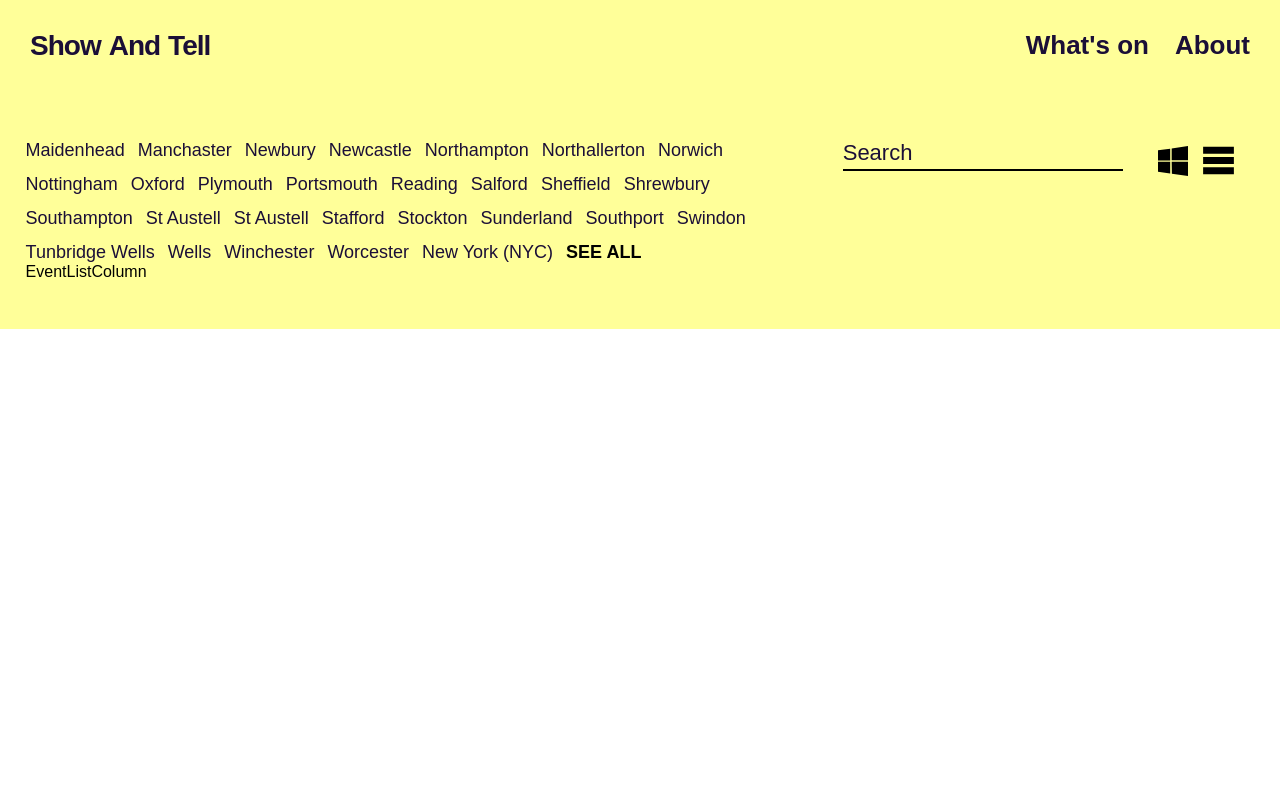
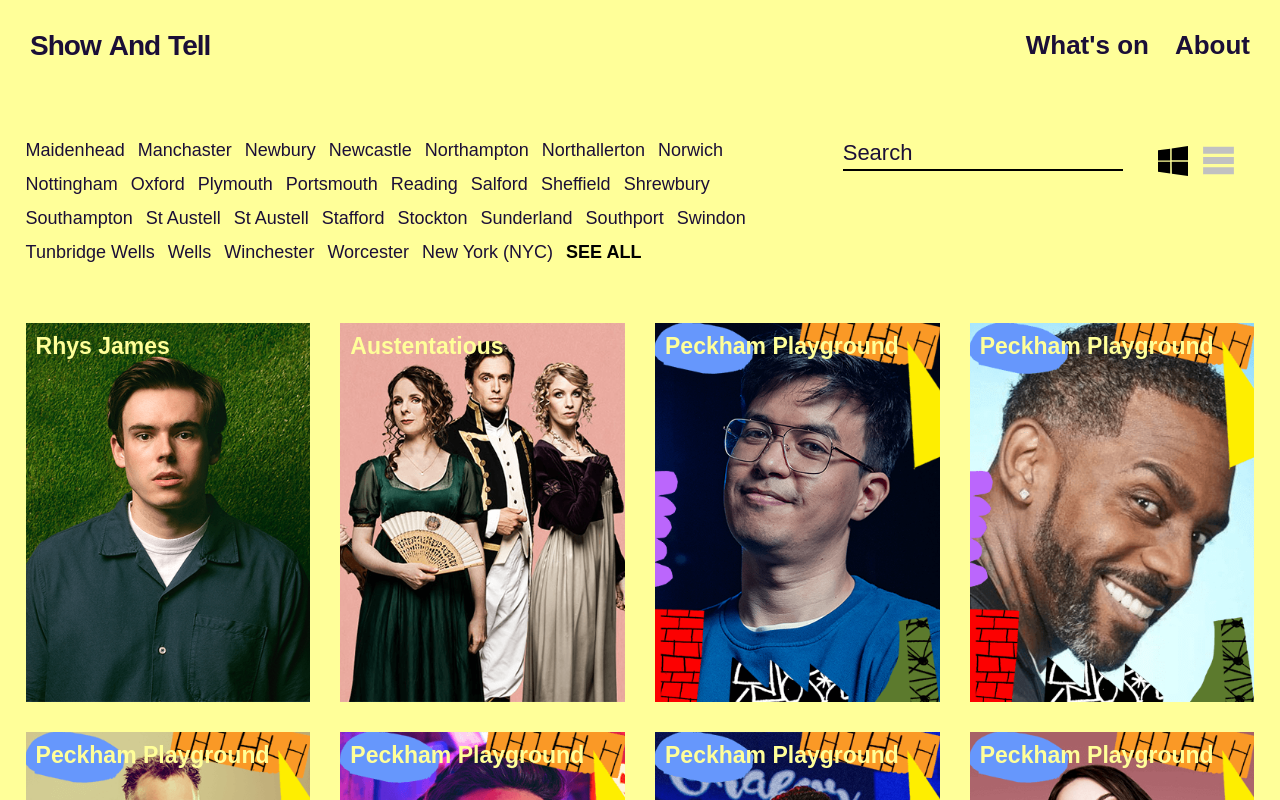
Before and after one commit to eduarf/show-and-tell, a React (Vite) app: page /events in a window 1280 px wide. Shown: the top 800 px of the page. Built offline with nearby package versions, Linux system fonts and the light colour scheme; a web font is replaced by a local one.

Commit message:
EventListColumn

```diff
--- a/data.js
+++ b/data.js
@@ -27,8 +27,8 @@ export const eventsItemsDetails = [
     date: "30.09.23",
     locality: "Theatre Severn",
     city: "Shrewbury",
-    photoNormal: './src/assets/phys.png',
-    photoSmall: './src/assets/phys-small.png',
+    photoNormal: './src/assets/rhys.png',
+    photoSmall: './src/assets/rhys-small.png',
   },
   {
     id: nanoid(),
@@ -87,8 +87,8 @@ export const eventsItemsDetails = [
     date: "07.10.23",
     locality: "Copeland Park, Peckham",
     city: "London",
-    photoNormal: './src/assets/kalechi.png',
-    photoSmall: './src/assets/kalechi-small.png',
+    photoNormal: './src/assets/kelechi.png',
+    photoSmall: './src/assets/kelechi-small.png',
   },
   {
     id: nanoid(),
@@ -97,8 +97,8 @@ export const eventsItemsDetails = [
     date: "07.10.23",
     locality: "The Fire Station",
     city: "Sunderland",
-    photoNormal: './src/assets/phys.png',
-    photoSmall: './src/assets/phys-small.png',
+    photoNormal: './src/assets/rhys.png',
+    photoSmall: './src/assets/rhys-small.png',
   },
   {
     id: nanoid(),
@@ -167,8 +167,8 @@ export const eventsItemsDetails = [
     date: "12.10.23",
     locality: "The Old Rep Theatre",
     city: "Birmingham",
-    photoNormal: './src/assets/phys.png',
-    photoSmall: './src/assets/phys-small.png',
+    photoNormal: './src/assets/rhys.png',
+    photoSmall: './src/assets/rhys-small.png',
   },
   {
     id: nanoid(),
@@ -217,8 +217,8 @@ export const eventsItemsDetails = [
     date: "21.10.23",
     locality: "Arts Centre",
     city: "Swindon",
-    photoNormal: './src/assets/phys.png',
-    photoSmall: './src/assets/phys-small.png',
+    photoNormal: './src/assets/rhys.png',
+    photoSmall: './src/assets/rhys-small.png',
   },
   {
     id: nanoid(),
@@ -257,8 +257,8 @@ export const eventsItemsDetails = [
     date: "25.10.23",
     locality: "Guildhall",
     city: "Gloucester",
-    photoNormal: './src/assets/phys.png',
-    photoSmall: './src/assets/phys-small.png',
+    photoNormal: './src/assets/rhys.png',
+    photoSmall: './src/assets/rhys-small.png',
   },
   {
     id: nanoid(),
@@ -267,8 +267,8 @@ export const eventsItemsDetails = [
     date: "26.10.23",
     locality: "Huntingdon Hall",
     city: "Worcester",
-    photoNormal: './src/assets/phys.png',
-    photoSmall: './src/assets/phys-small.png',
+    photoNormal: './src/assets/rhys.png',
+    photoSmall: './src/assets/rhys-small.png',
   },
   {
     id: nanoid(),
@@ -337,8 +337,8 @@ export const eventsItemsDetails = [
     date: "04.11.23",
     locality: "The Lights",
     city: "Andover",
-    photoNormal: './src/assets/phys.png',
-    photoSmall: './src/assets/phys-small.png',
+    photoNormal: './src/assets/rhys.png',
+    photoSmall: './src/assets/rhys-small.png',
   },
   {
     id: nanoid(),
@@ -357,8 +357,8 @@ export const eventsItemsDetails = [
     date: "09.11.23",
     locality: "The Dukes",
     city: "Lancaster",
-    photoNormal: './src/assets/phys.png',
-    photoSmall: './src/assets/phys-small.png',
+    photoNormal: './src/assets/rhys.png',
+    photoSmall: './src/assets/rhys-small.png',
   },
   {
     id: nanoid(),
@@ -377,8 +377,8 @@ export const eventsItemsDetails = [
     date: "13.11.23",
     locality: "Soho Theatre",
     city: "London",
-    photoNormal: './src/assets/micheal-akadiri.png',
-    photoSmall: './src/assets/micheal-akadiri-small.png',
+    photoNormal: './src/assets/michael-akadiri.png',
+    photoSmall: './src/assets/michael-akadiri-small.png',
   },
   {
     id: nanoid(),
@@ -427,8 +427,8 @@ export const eventsItemsDetails = [
     date: "16.11.23",
     locality: "MAST Studio",
     city: "Southampton",
-    photoNormal: './src/assets/phys.png',
-    photoSmall: './src/assets/phys-small.png',
+    photoNormal: './src/assets/rhys.png',
+    photoSmall: './src/assets/rhys-small.png',
   },
   {
     id: nanoid(),
@@ -477,8 +477,8 @@ export const eventsItemsDetails = [
     date: "25.11.23",
     locality: "Royal & Derngate",
     city: "Northampton",
-    photoNormal: './src/assets/phys.png',
-    photoSmall: './src/assets/phys-small.png',
+    photoNormal: './src/assets/rhys.png',
+    photoSmall: './src/assets/rhys-small.png',
   },
   {
     id: nanoid(),
@@ -497,8 +497,8 @@ export const eventsItemsDetails = [
     date: "29.11.23",
     locality: "Liberty Hall",
     city: "Dublin",
-    photoNormal: './src/assets/phys.png',
-    photoSmall: './src/assets/phys-small.png',
+    photoNormal: './src/assets/rhys.png',
+    photoSmall: './src/assets/rhys-small.png',
   },
   {
     id: nanoid(),
@@ -507,8 +507,8 @@ export const eventsItemsDetails = [
     date: "30.11.23",
     locality: "Limelight",
     city: "Belfast",
-    photoNormal: './src/assets/phys.png',
-    photoSmall: './src/assets/phys-small.png',
+    photoNormal: './src/assets/rhys.png',
+    photoSmall: './src/assets/rhys-small.png',
   },
   {
     id: nanoid(),
@@ -517,8 +517,8 @@ export const eventsItemsDetails = [
     date: "03.12.23",
     locality: "Corn Exchange",
     city: "Brighton",
-    photoNormal: './src/assets/phys.png',
-    photoSmall: './src/assets/phys-small.png',
+    photoNormal: './src/assets/rhys.png',
+    photoSmall: './src/assets/rhys-small.png',
   },
   {
     id: nanoid(),
--- a/src/components/event-lists/eventListColumn/EventListColumn.jsx
+++ b/src/components/event-lists/eventListColumn/EventListColumn.jsx
@@ -1,4 +1,52 @@
+import styled from "styled-components";
 import { eventsItemsDetails } from "../../../../data";
+
+const StyledEventListColumn = styled.div`
+    display: grid;
+    grid-template-columns: repeat(4, minmax(0, 1fr));
+    gap: 3rem;
+    margin-top: 6rem;
+`;
+const StyledEventCard = styled.div`
+    position: relative;
+    cursor: pointer;
+    background-color: var(--color-green);
+    overflow: hidden;
+`;
+const StyledCardTitleContainer = styled.div`
+    position: absolute;
+    width: 100%;
+    margin: 1rem;
+`;
+const StyledCardHeading = styled.h3`
+    font-weight: 700;
+    color: var(--color-primary);
+    font-size: 2.3rem;
+    position: relative;
+    z-index: 4;
+`;
+const StyledDescription = styled.h3`
+    font-weight: 700;
+    color: var(--color-primary);
+    width: 70%;
+    font-size: 2.2rem;
+    margin-top: .5rem;
+`;
+const StyledCardImgContainer = styled.div`
+transition: all .3s ease-in-out;
+height: 100%;
+width: 100%;
+position: relative;
+z-index: 3;
+    &:hover {
+        transform: translate(50%, 15%) rotate(-30deg);
+    }
+`;
+const StyledCardImg = styled.img`
+    object-fit: cover;
+    height: 100%;
+    width: 100%;
+`;
 
 const EventListColumn = () => {
   const uniqueItems = {};
@@ -14,7 +62,25 @@ const EventListColumn = () => {
 
   console.log(uniqueItemsArray);
 
-  return <div>EventListColumn</div>;
+  return (
+    <StyledEventListColumn>
+      {uniqueItemsArray.map((item) => {
+        return (
+          <StyledEventCard key={item.id}>
+            <StyledCardTitleContainer>
+              <StyledCardHeading>
+                {item.group}
+              </StyledCardHeading>
+              <StyledDescription>{item.gamesName}</StyledDescription>
+            </StyledCardTitleContainer>
+            <StyledCardImgContainer>
+                <StyledCardImg src={item.photoNormal} />
+            </StyledCardImgContainer>
+          </StyledEventCard>
+        );
+      })}
+    </StyledEventListColumn>
+  );
 };
 
 export default EventListColumn;
--- a/src/pages/whats-on/WhatsOn.jsx
+++ b/src/pages/whats-on/WhatsOn.jsx
@@ -4,7 +4,7 @@ import { useState } from "react";
 import { SiWindows } from "react-icons/si";
 import { MdTableRows } from "react-icons/md";
 import EventLists from "../../components/event-lists/EventLists";
-import { useDispatch } from "react-redux";
+import { useDispatch, useSelector } from "react-redux";
 import { onRow, offRow } from "../../features/eventListSlice";
 
 const StyledEvents = styled.section`
@@ -84,16 +84,19 @@ const StyledIconContainer = styled.div`
 const StyledColumnIcon = styled(SiWindows)`
   font-size: 3rem;
   cursor: pointer;
+  color: ${(props) => (props.$isRow ? "#c1c1c1" : "black")};
 `;
 const StyledRowIcon = styled(MdTableRows)`
   font-size: 4.1rem;
   cursor: pointer;
+  color: ${(props) => (props.$isRow ? "black" : "#c1c1c1")};
 `;
 
 export default function WhatsOn() {
   const [isHidden, setIsHidden] = useState(-28);
   const eventCitiesItems = eventCities.slice(isHidden);
   const dispatch = useDispatch();
+  const isRow = useSelector((state) => state.eventList.isRow);
   return (
     <StyledEvents>
       <StyledTopContainer>
@@ -119,8 +122,8 @@ export default function WhatsOn() {
             placeholder="Search"
           ></StyledSearchInput>
           <StyledIconContainer>
-            <StyledColumnIcon onClick={() => dispatch(offRow())} />
-            <StyledRowIcon onClick={() => dispatch(onRow())} />
+            <StyledColumnIcon onClick={() => dispatch(offRow())} $isRow={isRow} />
+            <StyledRowIcon onClick={() => dispatch(onRow())} $isRow={isRow} />
           </StyledIconContainer>
         </StyledRightContainer>
       </StyledTopContainer>
```
